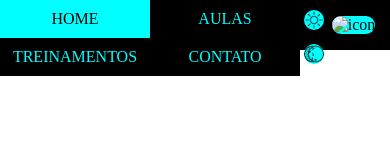
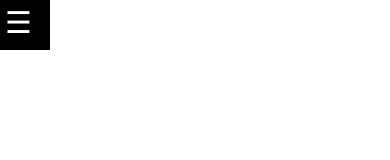
Before and after one commit to GuilhermeUcadete/projeto-5-1ESPJ, a plain HTML site: page index.html in a window 390 px wide. Shown: the top 160 px of the page. Drawn offline with Linux system fonts and the light colour scheme.

Commit message:
Responsividade do projeto

```diff
--- a/css/estilo.css
+++ b/css/estilo.css
@@ -81,3 +81,41 @@ section{
     background: aqua;
 
 }
+/*RESPONSIVIDADE*/
+@media (max-width:800px){
+    nav ul li{
+        width: 100%;
+        float: none;
+    }
+    nav ul ul {
+        position: static;
+        overflow: hidden;
+        max-height: 0;
+        transition: all 0.4s;
+    }
+    nav ul li:hover ul{
+        height: auto;
+        max-height: 200px;
+    }
+    #bt-menu{
+        display: none;
+    }
+    label[for="bt-menu"]{
+       display: block;
+    }
+    nav{
+        margin-top: 5px;
+        margin-left: -100%;
+        transition: all 0.5s;
+    }
+    #bt-menu:checked ~ nav{
+        margin-left: 0;
+    }
+    .cor{
+        width: 20px;
+        height: 20px;
+        border-radius: 50px;
+        margin-left: 22%;
+        background: transparent;
+    }
+}
```
